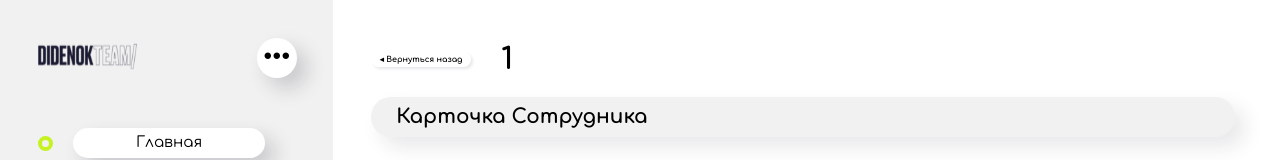
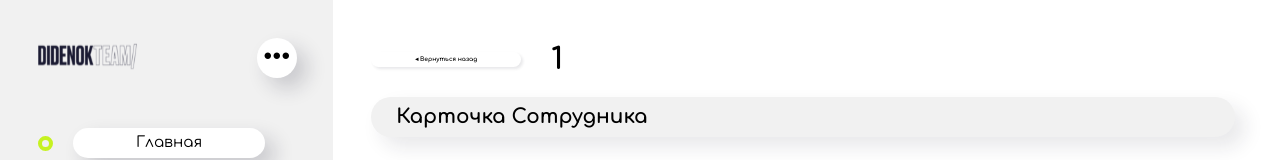
Before and after one commit to rewolc/didenok, a React (Create React App) app: page /1/1 in a window 1280 px wide. Shown: the top 160 px of the page. Built offline with nearby package versions, Linux system fonts and the light colour scheme; no server answers.

Commit message:
small changes

```diff
--- a/src/components/addForm/addForm.tsx
+++ b/src/components/addForm/addForm.tsx
@@ -33,6 +33,7 @@ const AddForm = () => {
         value={name}
         placeholder="Добавить команду"
         onChange={handleChange}
+        maxLength={40}
       />
       <input type="submit" className="teams-add " value="+" />
     </form>
--- a/src/components/team/team.tsx
+++ b/src/components/team/team.tsx
@@ -81,6 +81,7 @@ const Team: React.FC<{
             placeholder="ФИО сотрудника"
             onChange={handleChange}
             value={name}
+            maxLength={40}
           />
           <input type="submit" value="+" className="teams-add small " />
         </form>
--- a/src/pages/employePage/employePage.scss
+++ b/src/pages/employePage/employePage.scss
@@ -3,11 +3,11 @@
   flex-direction: row;
   .go-back {
     cursor: pointer;
-    font-size: 8px;
+    font-size: 6px;
     box-shadow: 2px 2px 3px 0px rgba(26, 26, 50, 0.1);
     border-radius: 20px;
     height: 15px;
-    width: 100px;
+    width: 150px;
     text-align: center;
     line-height: 15px;
     transition: all 0.5s;
```
